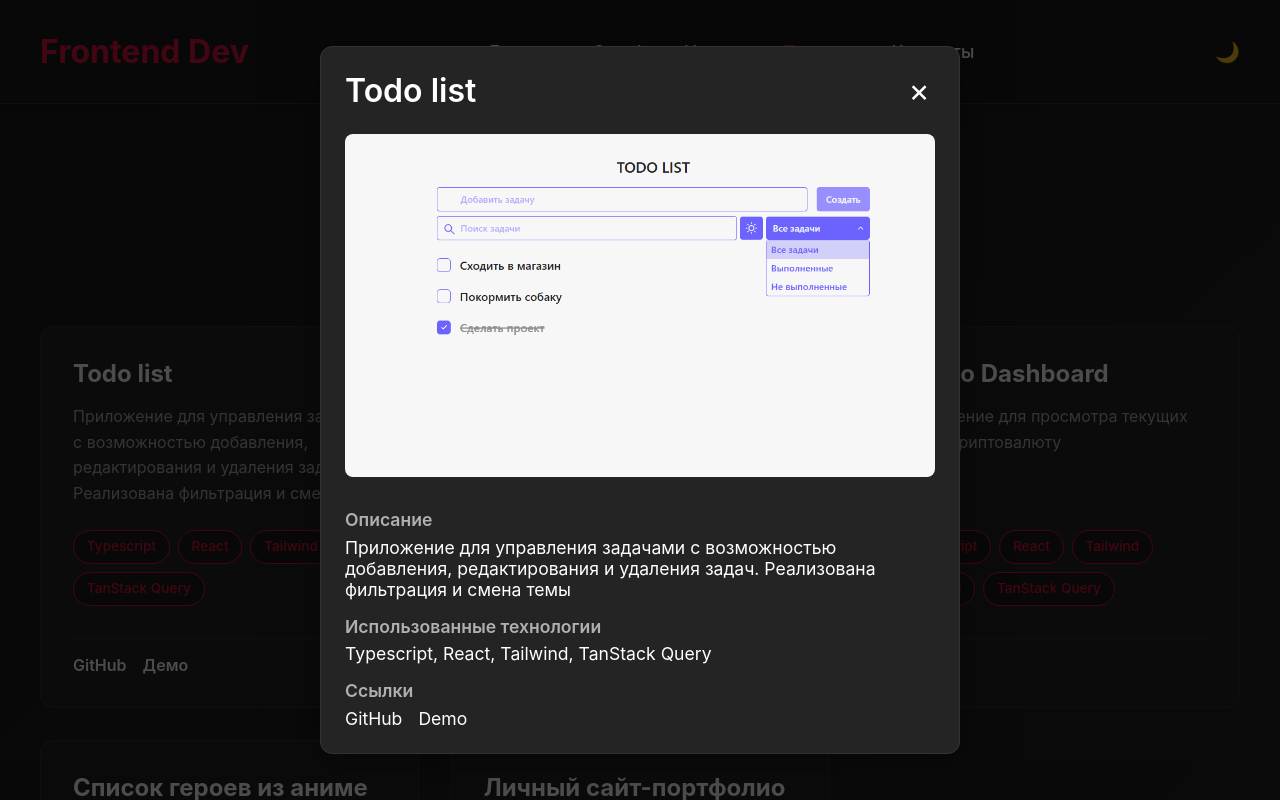
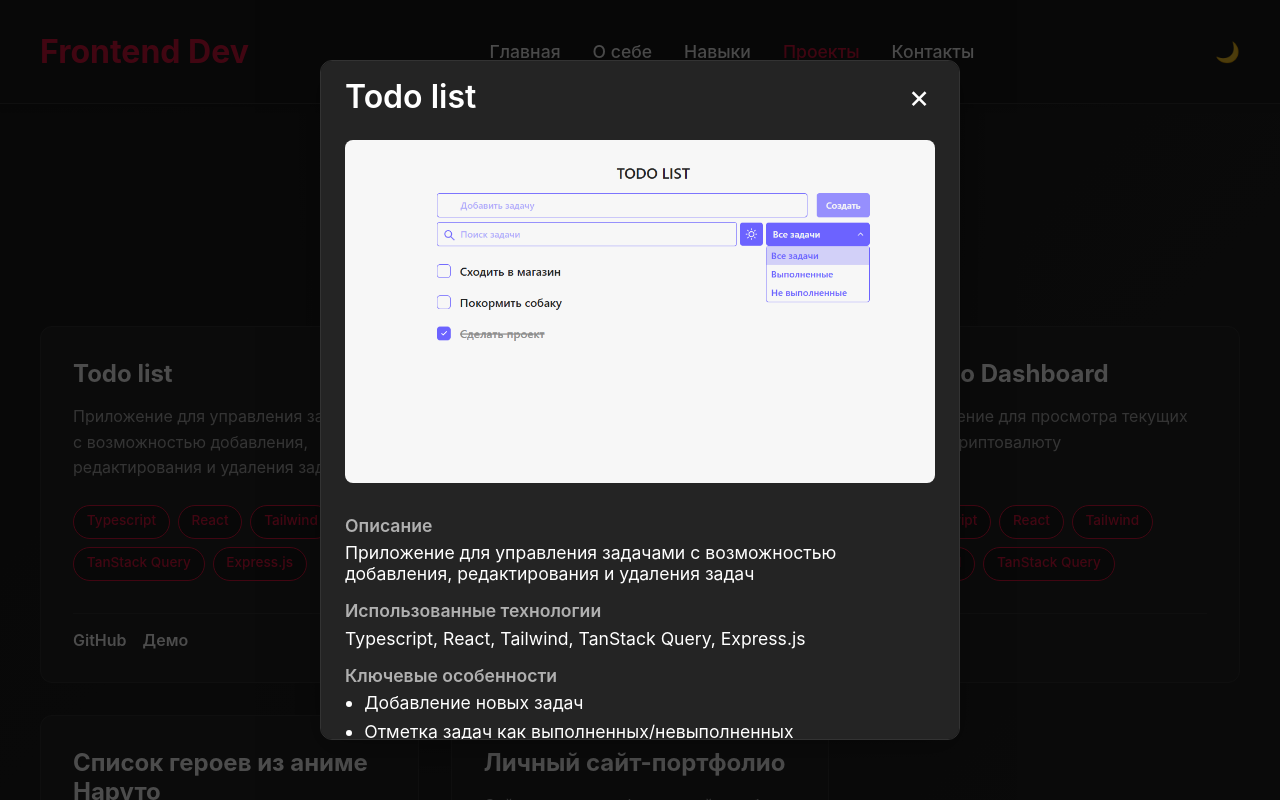
Before and after one commit to stanislav-sbone/Portfolio, a React (Vite) app: page /projects in a window 1280 px wide. Both pictures are taken after a click on the element 229 px from the left and 517 px from the top of the page. Shown: the top 800 px of the page. Built offline with nearby package versions, Linux system fonts and the light colour scheme.

Commit message:
feat(project-modal): add features to ProjectsData

```diff
--- a/src/pages/Projects/ProjectModal.tsx
+++ b/src/pages/Projects/ProjectModal.tsx
@@ -42,6 +42,14 @@ const ProjectModal: FC<IProps> = ({ project, backdropClick, closeModal }) => {
               </p>
             </div>
             <div className={styles.descriptionContainer}>
+              <p className={styles.descriptionTitle}>Ключевые особенности</p>
+              <ul className={styles.featuresList}>
+                {project.features.map((feat) => (
+                  <li className={styles.feature}>{feat}</li>
+                ))}
+              </ul>
+            </div>
+            <div className={styles.descriptionContainer}>
               <p className={styles.descriptionTitle}>Ссылки</p>
               <div className={styles.descriptionLinks}>
                 <a
@@ -59,7 +67,7 @@ const ProjectModal: FC<IProps> = ({ project, backdropClick, closeModal }) => {
                     rel="noopener noreferrer"
                     className={styles.descriptionLink}
                   >
-                    Demo
+                    Демо-версия
                   </a>
                 )}
               </div>
--- a/src/pages/Projects/Projects.module.css
+++ b/src/pages/Projects/Projects.module.css
@@ -166,7 +166,7 @@
 
 .modal {
   width: 50%;
-  padding: 1.5rem 0;
+  padding: 1rem 0 1.5rem;
   background-color: var(--bg-secondary);
   border-radius: 12px;
   border: 1px solid var(--border-color);
@@ -174,6 +174,24 @@
   animation: slideIn 0.3s ease;
   display: flex;
   flex-direction: column;
+  max-height: 85vh;
+  overflow-y: auto;
+}
+
+.modal::-webkit-scrollbar {
+  width: 4px;
+}
+
+.modal::-webkit-scrollbar-track {
+  background: var(--bg-primary);
+  border-radius: 8px;
+  margin: 0.35rem 0;
+}
+
+.modal::-webkit-scrollbar-thumb {
+  background: var(--accent-color);
+  border-radius: 8px;
+  cursor: pointer;
 }
 
 @keyframes slideIn {
@@ -254,12 +272,20 @@
   color: var(--text-primary);
 }
 
+.featuresList {
+  margin-left: 1.2rem;
+  display: flex;
+  flex-direction: column;
+  gap: 0.5rem;
+}
+
 .descriptionLinks {
   display: flex;
   gap: 1rem;
 }
 
 .descriptionLink {
+  font-weight: 600;
   transition: color 0.3s ease;
 }
 
--- a/src/pages/Projects/ProjectsData.ts
+++ b/src/pages/Projects/ProjectsData.ts
@@ -5,11 +5,29 @@ export const projects: Project[] = [
     id: 1,
     title: 'Todo list',
     description:
-      'Приложение для управления задачами с возможностью добавления, редактирования и удаления задач. Реализована фильтрация и смена темы',
-    technologies: ['Typescript', 'React', 'Tailwind', 'TanStack Query'],
+      'Приложение для управления задачами с возможностью добавления, редактирования и удаления задач',
+    technologies: [
+      'Typescript',
+      'React',
+      'Tailwind',
+      'TanStack Query',
+      'Express.js',
+    ],
     githubUrl: 'https://github.com/stanislav-sbone/Todo_List',
     demoUrl: 'https://todo-list-sbone.vercel.app/',
     image: '/images/projects/todo-list.png',
+    features: [
+      'Добавление новых задач',
+      'Отметка задач как выполненных/невыполненных',
+      'Редактирование задач (с возможностью отмены изменений)',
+      'Удаление задач',
+      'Фильтрация задач по тексту',
+      'Сортировка задач (Все / Выполненные / Невыполненные)',
+      'Перетаскивание задач для изменения порядка (drag & drop)',
+      'Смена темы (Светлая/Темная) с сохранением в localStorage',
+      'Изоляция данных пользователя (через userId)',
+      'Адаптивный дизайн',
+    ],
   },
   {
     id: 2,
@@ -19,6 +37,10 @@ export const projects: Project[] = [
     githubUrl: 'https://github.com/stanislav-sbone/Weather_App',
     demoUrl: 'https://weather-app-sbone.vercel.app/',
     image: '/images/projects/weather-app.png',
+    features: [
+      'Вывод текущей погоды с помощью OpenWeather API',
+      'Дополнительно вывод прогноза погоды на 5 дней',
+    ],
   },
   {
     id: 3,
@@ -33,6 +55,14 @@ export const projects: Project[] = [
     ],
     githubUrl: 'https://github.com/stanislav-sbone/CryptoDash',
     image: '/images/projects/crypto-dash.png',
+    features: [
+      'Просмотр списка популярных Layer-1 криптовалют с текущими ценами и изменением цены за 24 часа',
+      'Фильтрация списка криптовалют',
+      'Подробная информация о выбранном токене',
+      'Актуальные цены, график на 7 дней и данные с CoinGecko API',
+      'Смена темы (Тёмная/светлая)',
+      'Смена языка приложения (Русский/English)',
+    ],
   },
   {
     id: 4,
@@ -42,6 +72,14 @@ export const projects: Project[] = [
     githubUrl: 'https://github.com/stanislav-sbone/Naruto',
     demoUrl: 'https://naruto-sbone.vercel.app/',
     image: '/images/projects/naruto-characters.png',
+    features: [
+      'Вывод персонажей из Наруто из стороннего API',
+      'Фильтрация персонажей',
+      'Пагинация списка персонажей',
+      'Роутинг страниц (Главная, Хвостатые звери, Об аниме)',
+      'Отдельные страницы карточек персонажей',
+      'Смена темы (Тёмная/светлая)',
+    ],
   },
   {
     id: 5,
@@ -51,5 +89,6 @@ export const projects: Project[] = [
     technologies: ['Typescript', 'React', 'CSS Modules', 'React Router'],
     githubUrl: 'https://github.com/stanislav-sbone/Portfolio',
     image: '/images/projects/portfolio.png',
+    features: [],
   },
 ];
--- a/src/types/project.ts
+++ b/src/types/project.ts
@@ -6,4 +6,5 @@ export interface Project {
   githubUrl: string;
   demoUrl?: string;
   image: string;
+  features: string[];
 }
```
